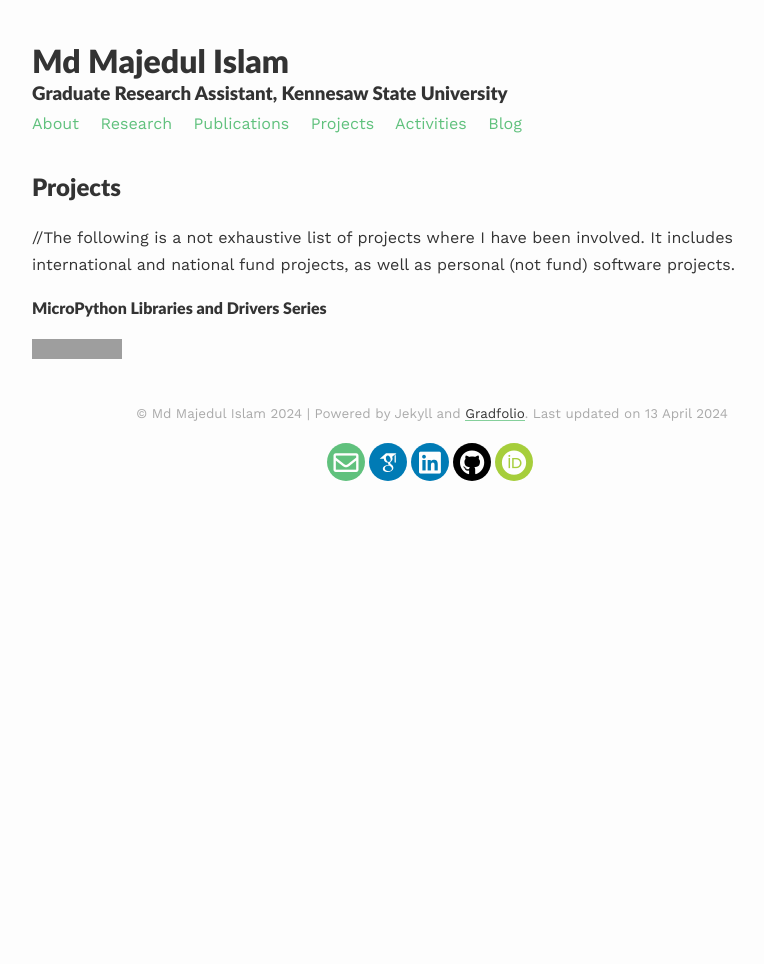
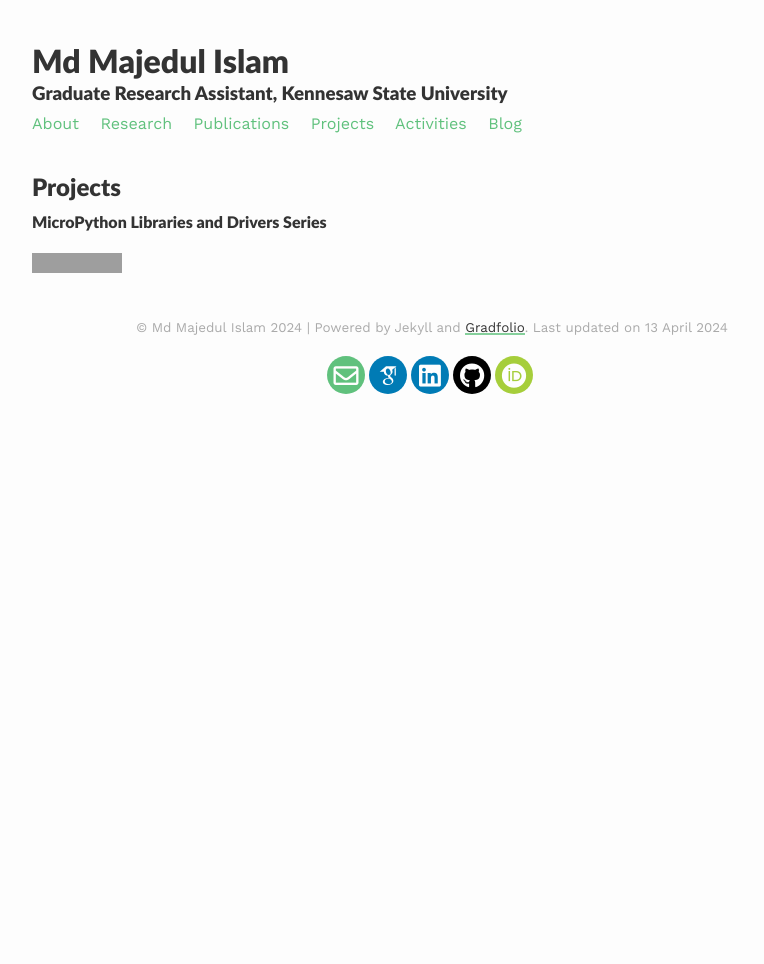
Before and after one commit to majedrifat/majedrifat.github.io, a Jekyll site: the page built from _pages/projects.md, in a window 1280 px wide. Shown: the whole page, without its empty margins (208-972 px from the left). Built offline with Jekyll 4.4.1, drawn with Linux system fonts in a browser that asks for light colours; nearby versions of some CDN libraries; some web fonts are replaced; grey boxes are pictures that could not be loaded.

Commit message:
Update projects.md

```diff
--- a/_pages/projects.md
+++ b/_pages/projects.md
@@ -6,7 +6,7 @@ published: true
 ---
 
 ## Projects
-//The following is a not exhaustive list of projects where I have been involved. It includes international and national fund projects, as well as personal (not fund) software projects.
+
 
 #### MicroPython Libraries and Drivers Series
 <img src="https://img.shields.io/badge/project-software-green">
```
